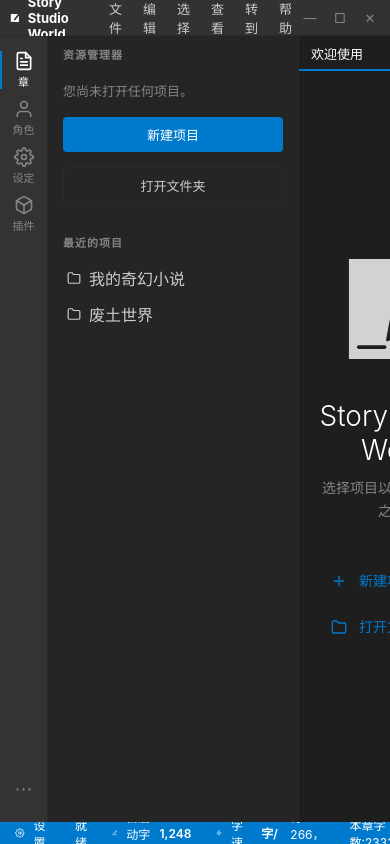
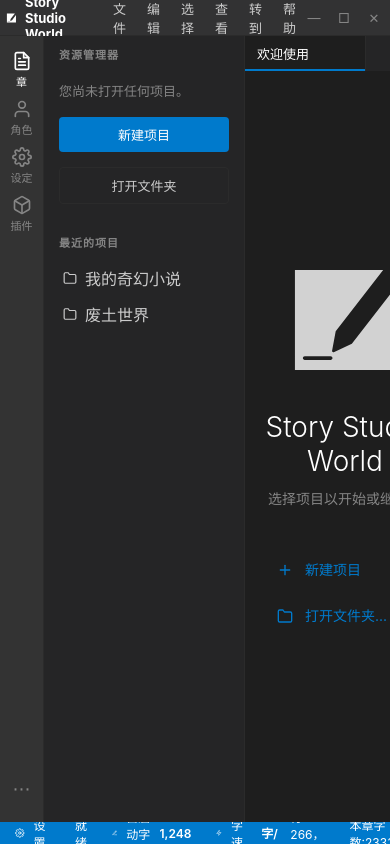
Before and after one commit to netsince/StoryStudioWorld, a React (Vite) app in the folder story-studio-app/: page / in a window 390 px wide. Built offline with nearby package versions, Linux system fonts and the light colour scheme.

Commit message:
some fix

```diff
--- a/story-studio-app/src/main/index.ts
+++ b/story-studio-app/src/main/index.ts
@@ -8,6 +8,8 @@
   const mainWindow = new BrowserWindow({
     width: 1200,
     height: 800,
+    minWidth: 1000,
+    minHeight: 700,
     show: false,
     autoHideMenuBar: true,
     frame: false, // 无边框窗口，配合我们的 TitleBar
--- a/story-studio-app/src/renderer/src/App.tsx
+++ b/story-studio-app/src/renderer/src/App.tsx
@@ -1,4 +1,4 @@
-import React, { useState } from 'react'
+import React, { useEffect, useMemo, useState } from 'react'
 import TitleBar from './components/TitleBar'
 import ActivityBar from './components/ActivityBar'
 import Explorer from './components/Explorer'
@@ -21,6 +21,9 @@
 }
 
 function App(): React.JSX.Element {
+  const [viewportWidth, setViewportWidth] = useState(() =>
+    typeof window !== 'undefined' ? window.innerWidth : 1200
+  )
   const [activeActivity, setActiveActivity] = useState<ActivityType>('chapter')
   const [activeRightActivity, setActiveRightActivity] = useState<RightActivityType>('proofread')
   const [isExplorerOpen, setIsExplorerOpen] = useState(true)
@@ -35,6 +38,24 @@
   // 标签页状态
   const [tabs, setTabs] = useState<Tab[]>([{ id: 'welcome', title: '欢迎使用', type: 'welcome' }])
   const [activeTabId, setActiveTabId] = useState<string>('welcome')
+
+  useEffect(() => {
+    const handleResize = (): void => {
+      setViewportWidth(window.innerWidth)
+    }
+
+    window.addEventListener('resize', handleResize)
+    return () => {
+      window.removeEventListener('resize', handleResize)
+    }
+  }, [])
+
+  const layoutSize = useMemo(() => {
+    if (viewportWidth <= 720) return 'tiny'
+    if (viewportWidth <= 900) return 'narrow'
+    if (viewportWidth <= 1200) return 'compact'
+    return 'default'
+  }, [viewportWidth])
 
   const handleOpenFolder = async (): Promise<void> => {
     const path = await window.api.openFolder()
@@ -156,7 +177,9 @@
         </defs>
       </svg>
 
-      <div className={`app-container ${isDragging ? 'dragging' : ''}`}>
+      <div
+        className={`app-container ${isDragging ? 'dragging' : ''} layout-${layoutSize}`}
+      >
         <TitleBar />
         <div className="main-area">
           <ActivityBar
--- a/story-studio-app/src/renderer/src/assets/main.css
+++ b/story-studio-app/src/renderer/src/assets/main.css
@@ -319,7 +319,7 @@
   display: flex;
   flex-direction: column;
   gap: 15px;
-  min-width: 200px;
+  min-width: 0;
 }
 
 .explorer-text-group {
@@ -338,6 +338,8 @@
   text-align: center;
   transition: background-color 0.2s, transform 0.1s, box-shadow 0.2s;
   width: 100%;
+  min-width: 0;
+  box-sizing: border-box;
 }
 
 .action-button:hover {
@@ -776,3 +778,64 @@
 .status-item span {
   animation: fadeIn 0.3s ease;
 }
+
+/* Responsive Layout */
+@media (max-width: 1200px) {
+  .app-container.layout-compact .explorer-panel {
+    max-width: 280px;
+  }
+
+  .app-container.layout-compact .right-panel {
+    max-width: 280px;
+  }
+
+  .app-container.layout-compact .editor-content {
+    padding: 16px;
+  }
+}
+
+@media (max-width: 900px) {
+  .app-container.layout-narrow .activity-bar,
+  .app-container.layout-narrow .right-activity-bar {
+    width: 42px;
+  }
+
+  .app-container.layout-narrow .explorer-panel,
+  .app-container.layout-narrow .right-panel {
+    flex-shrink: 1;
+    width: min(220px, 32vw) !important;
+  }
+
+  .app-container.layout-narrow .editor-tabs {
+    height: 32px;
+  }
+
+  .app-container.layout-narrow .editor-content {
+    padding: 14px;
+  }
+}
+
+@media (max-width: 720px) {
+  .app-container.layout-tiny .right-activity-bar,
+  .app-container.layout-tiny .right-panel,
+  .app-container.layout-tiny .sash-right {
+    display: none !important;
+  }
+
+  .app-container.layout-tiny .activity-bar {
+    width: 44px;
+  }
+
+  .app-container.layout-tiny .explorer-panel {
+    flex-shrink: 1;
+    width: min(200px, 60vw) !important;
+  }
+
+  .app-container.layout-tiny .title-bar {
+    padding: 0 6px;
+  }
+
+  .app-container.layout-tiny .editor-tab {
+    min-width: 96px;
+  }
+}
--- a/story-studio-app/src/renderer/src/components/Editor.tsx
+++ b/story-studio-app/src/renderer/src/components/Editor.tsx
@@ -138,7 +138,7 @@
           </svg>
           <div className="project-title">Story Studio World</div>
           <div className="project-subtitle" style={{ marginBottom: '40px' }}>
-            {openedFolderPath ? `当前项目：${openedFolderPath}` : '选择项目以开始您的创作之旅。'}
+            {openedFolderPath ? `当前项目：${openedFolderPath}` : '选择项目以开始或继续。'}
           </div>
 
           <div className="start-group" style={{ maxWidth: '300px' }}>
--- a/story-studio-app/src/renderer/src/components/Explorer.tsx
+++ b/story-studio-app/src/renderer/src/components/Explorer.tsx
@@ -35,7 +35,7 @@
 
   return (
     <div className={`explorer-panel ${isOpen ? 'open' : ''}`} style={{ width: `${width}px` }}>
-      <div style={{ minWidth: '200px', display: 'flex', flexDirection: 'column', height: '100%' }}>
+      <div style={{ minWidth: '0', display: 'flex', flexDirection: 'column', height: '100%' }}>
         <div className="explorer-header">{getActivityTitle()}</div>
 
         <div style={{ flex: 1, overflowY: 'auto', overflowX: 'hidden' }}>
--- a/story-studio-app/src/renderer/src/components/RightPanel.tsx
+++ b/story-studio-app/src/renderer/src/components/RightPanel.tsx
@@ -10,7 +10,7 @@
 const RightPanel: React.FC<RightPanelProps> = ({ activeActivity, isOpen, width }) => {
   return (
     <div className={`right-panel ${isOpen ? 'open' : ''}`} style={{ width: `${width}px` }}>
-      <div style={{ minWidth: '200px', display: 'flex', flexDirection: 'column', height: '100%' }}>
+      <div style={{ minWidth: '0', display: 'flex', flexDirection: 'column', height: '100%' }}>
         <div className="explorer-header" style={{ padding: '10px 15px' }}>
           {activeActivity === 'proofread' && '文本校对'}
           {activeActivity === 'memo' && '便签/备忘'}
```
